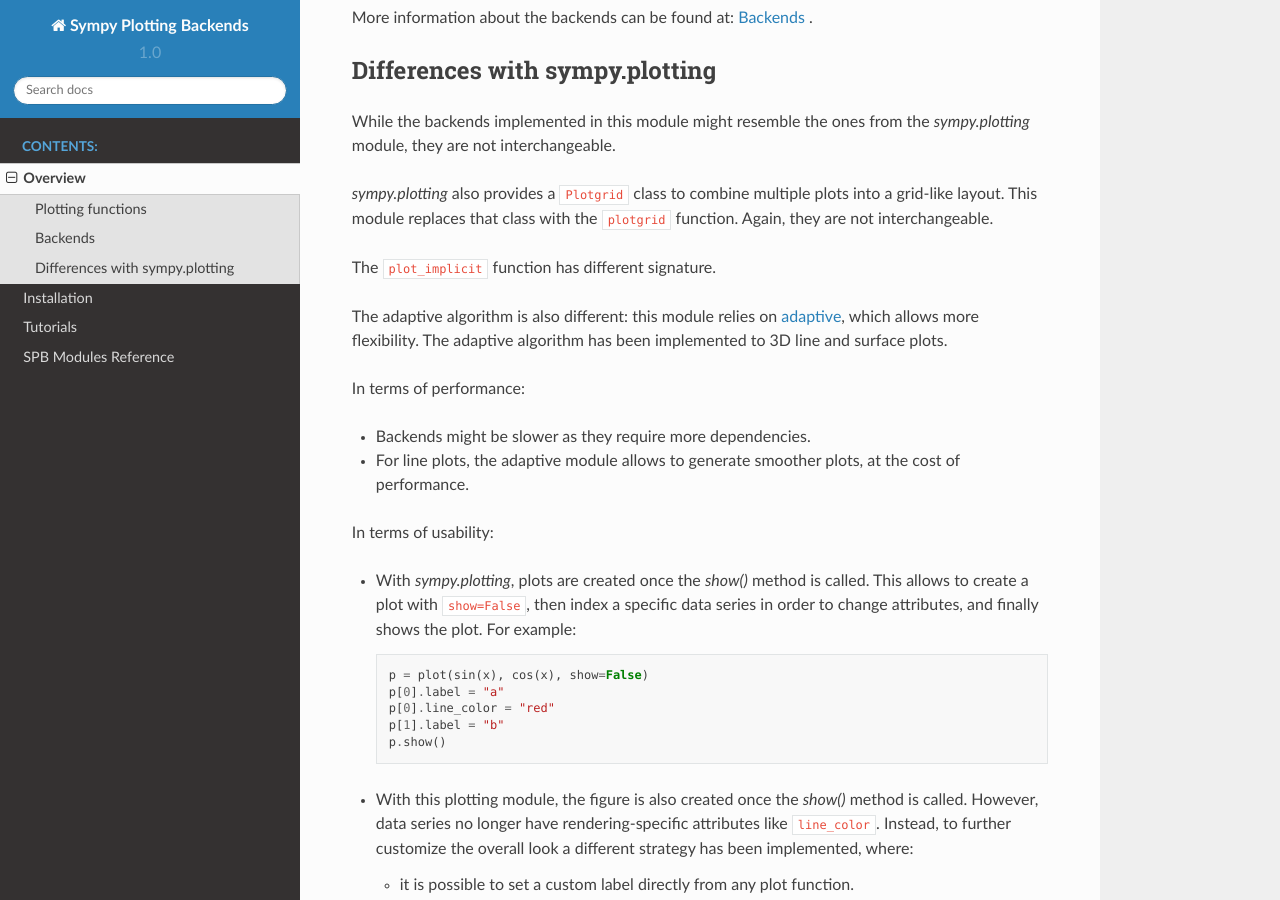
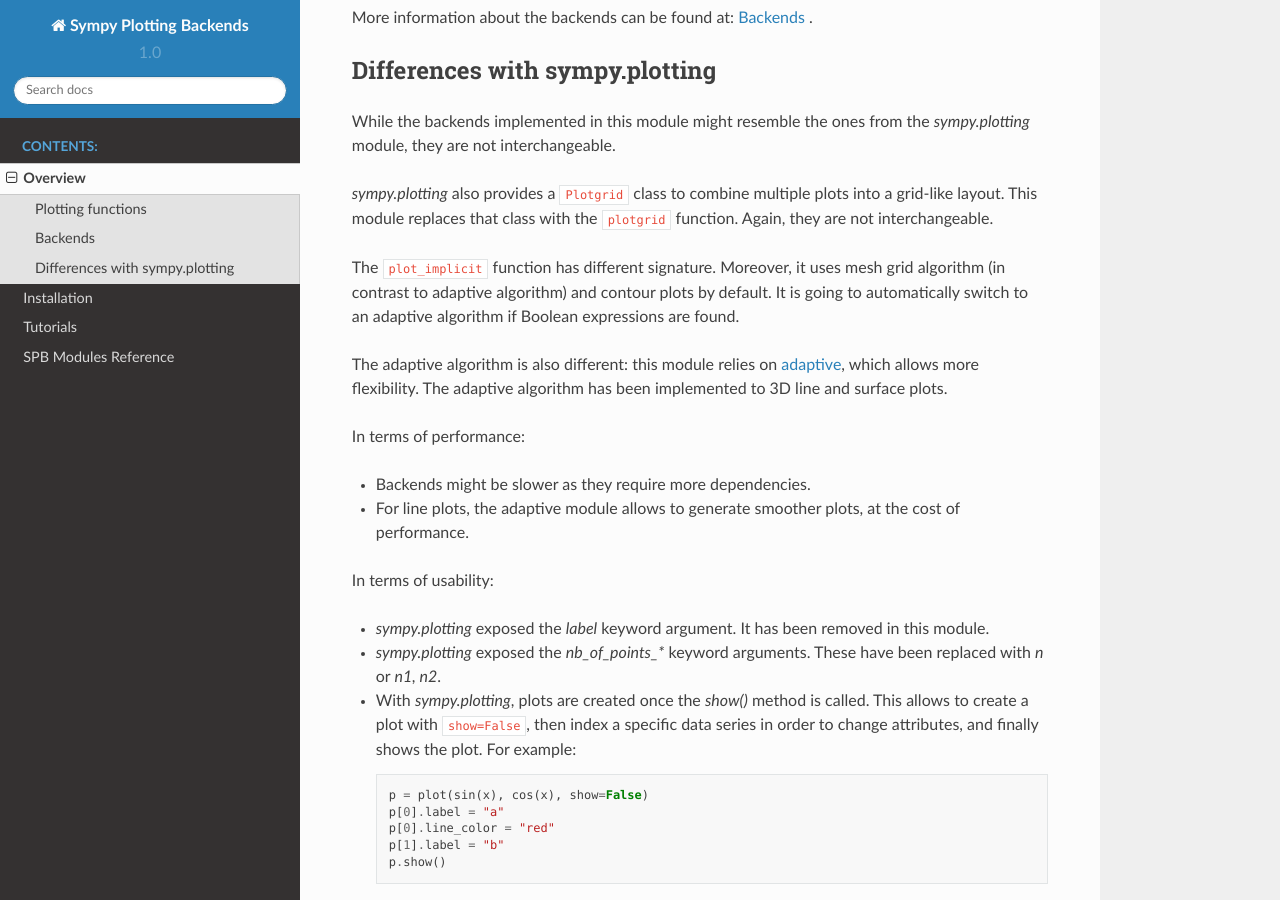
Before and after one commit to Davide-sd/sympy-plot-backends, a Sphinx documentation site: the page built from doc/source/overview.rst, in a window 1280 px wide and 900 px high, scrolled down 1268 px. Built offline with Sphinx 7.4.7 and the Read the Docs theme 2.0.0, drawn with Linux system fonts in a browser that asks for light colours.

Commit message:
Update documentation

```diff
--- a/doc/source/overview.rst
+++ b/doc/source/overview.rst
@@ -74,7 +74,10 @@ While the backends implemented in this module might resemble the ones from the
 into a grid-like layout. This module replaces that class with the ``plotgrid``
 function. Again, they are not interchangeable.
 
-The ``plot_implicit`` function has different signature.
+The ``plot_implicit`` function has different signature. Moreover, it uses
+mesh grid algorithm (in contrast to adaptive algorithm) and contour plots by
+default. It is going to automatically switch to an adaptive algorithm if
+Boolean expressions are found.
 
 The adaptive algorithm is also different: this module relies on
 `adaptive <https://github.com/python-adaptive/adaptive/>`_, which allows more
@@ -88,6 +91,12 @@ In terms of performance:
   at the cost of performance.
 
 In terms of usability:
+
+* `sympy.plotting` exposed the `label` keyword argument. It has been removed
+  in this module.
+
+* `sympy.plotting` exposed the `nb_of_points_*` keyword arguments. These have
+  been replaced with `n` or `n1, n2`.
 
 * With `sympy.plotting`, plots are created once the `show()` method is called.
   This allows to create a plot with ``show=False``, then index a
--- a/doc/source/tutorials.rst
+++ b/doc/source/tutorials.rst
@@ -15,4 +15,5 @@ become excessively slow.
 Hence, you can visit the aforementioned repository and:
 
 * download and run them locally.
-* or you can launch Binder and try them online.
+* or you can launch Binder and try them online (note that Binder is really
+  slow).
```
Also changed, not shown: doc/source/index.rst (+7 -0 lines), doc/source/_static/bokeh_domain_coloring.png (added), doc/source/_static/iplot_bokeh.png (added).
